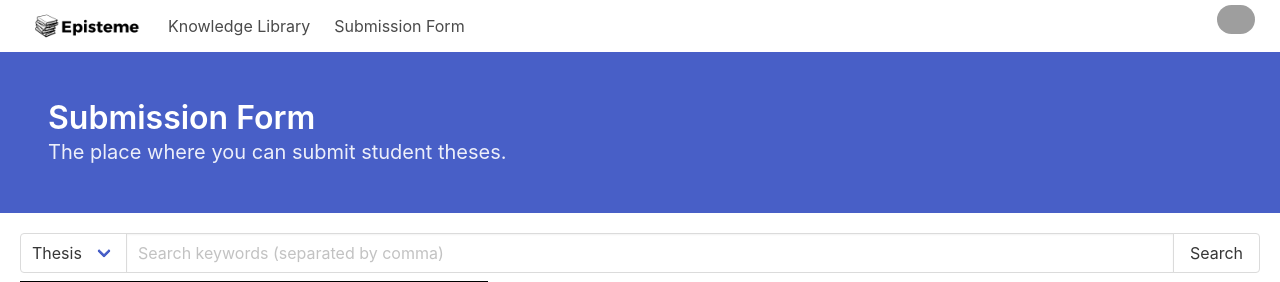
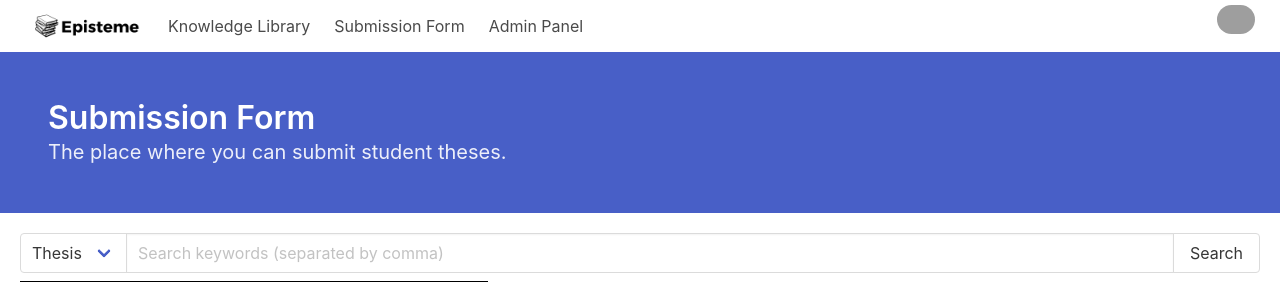
Before and after one commit to gelolaus/episteme, a Flask app: page /submission in a window 1280 px wide; the page is wider, and only the part inside the window is pictured. Shown: the top 282 px of that part. Run offline with Flask 3, Linux system fonts and the light colour scheme; the visitor is signed in with stand-in values (Sample User, id 1); data that the repository does not hold is empty; grey boxes are pictures that could not be loaded.

Commit message:
feat: add admin panel and logout

```diff
--- a/templates/base2.html
+++ b/templates/base2.html
@@ -16,7 +16,7 @@
     <!-- Navbar -->
     <nav class="navbar" role="navigation" aria-label="main navigation">
         <div class="navbar-brand">
-            <a class="navbar-item" href="{{ url_for('homepage') }}" style="margin-left: 20px;">
+            <a class="navbar-item" href="{{ url_for('index') }}" style="margin-left: 20px;">
                 <img src="static/img/navbar/Episteme-logo.png"
                     alt="Episteme: A Knowledge Management System For Sorting Theses Knowledge" width="112" height="28">
             </a>
@@ -41,14 +41,20 @@
                     Submission Form
                 </a>
 
+                <a class="navbar-item" href="{{ url_for('admin') }}">
+                    Admin Panel
+                </a>
+
             </div>
 
             <div class="navbar-end">
 
-                <figure class="image is-48x48 has-dropdown is-hoverable"
-                    style="padding: 5px; padding-right: 5px; margin-right: 20px;">
-                    <img class="is-rounded" src="https://bulma.io/images/placeholders/128x128.png">
-                </figure>
+                <a href="/logout">
+                    <figure class="image is-48x48 has-dropdown is-hoverable"
+                        style="padding: 5px; padding-right: 5px; margin-right: 20px;">
+                        <img class="is-rounded" src="https://bulma.io/images/placeholders/128x128.png">
+                    </figure>
+                </a>
 
             </div>
 
```
